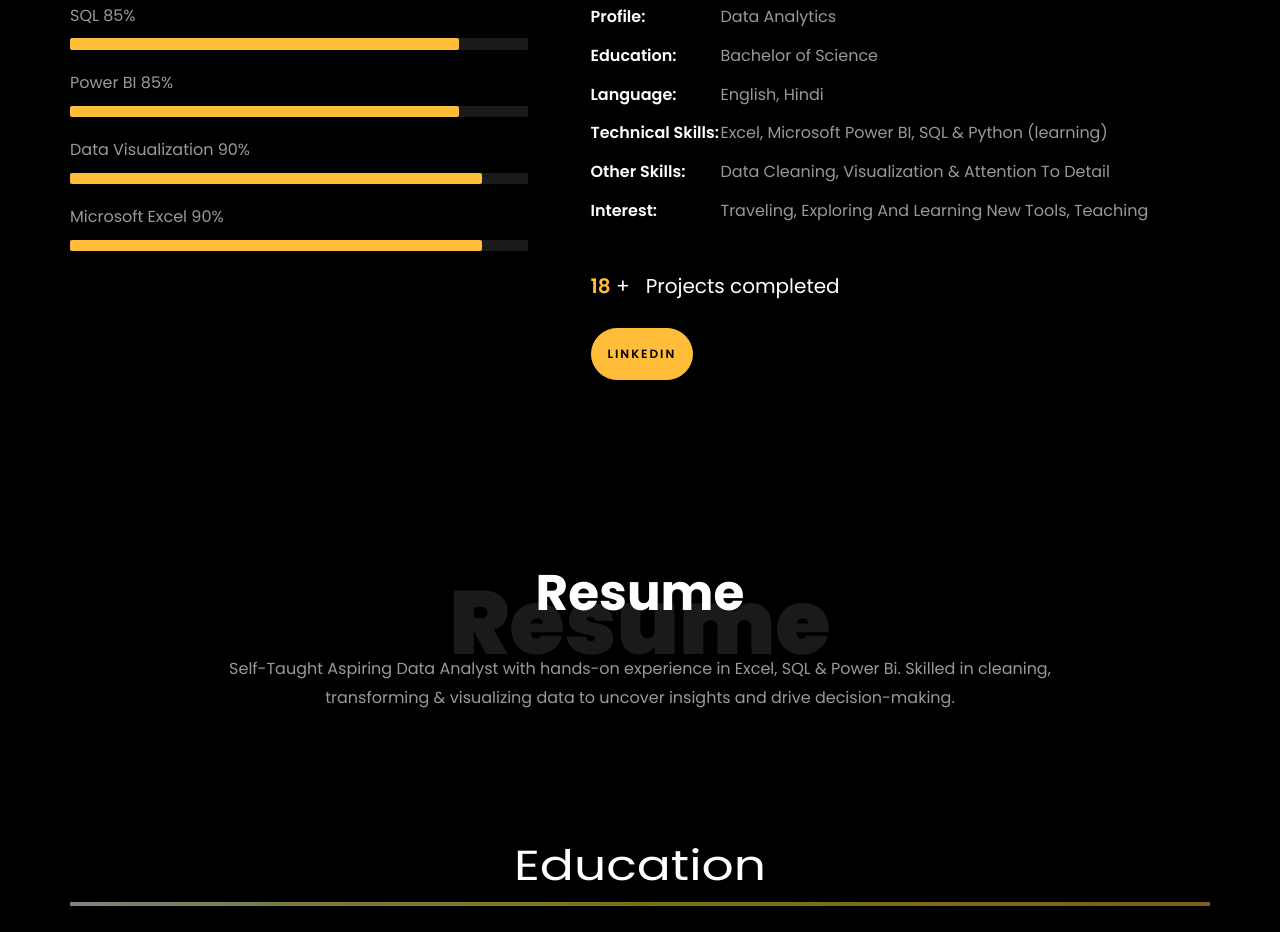
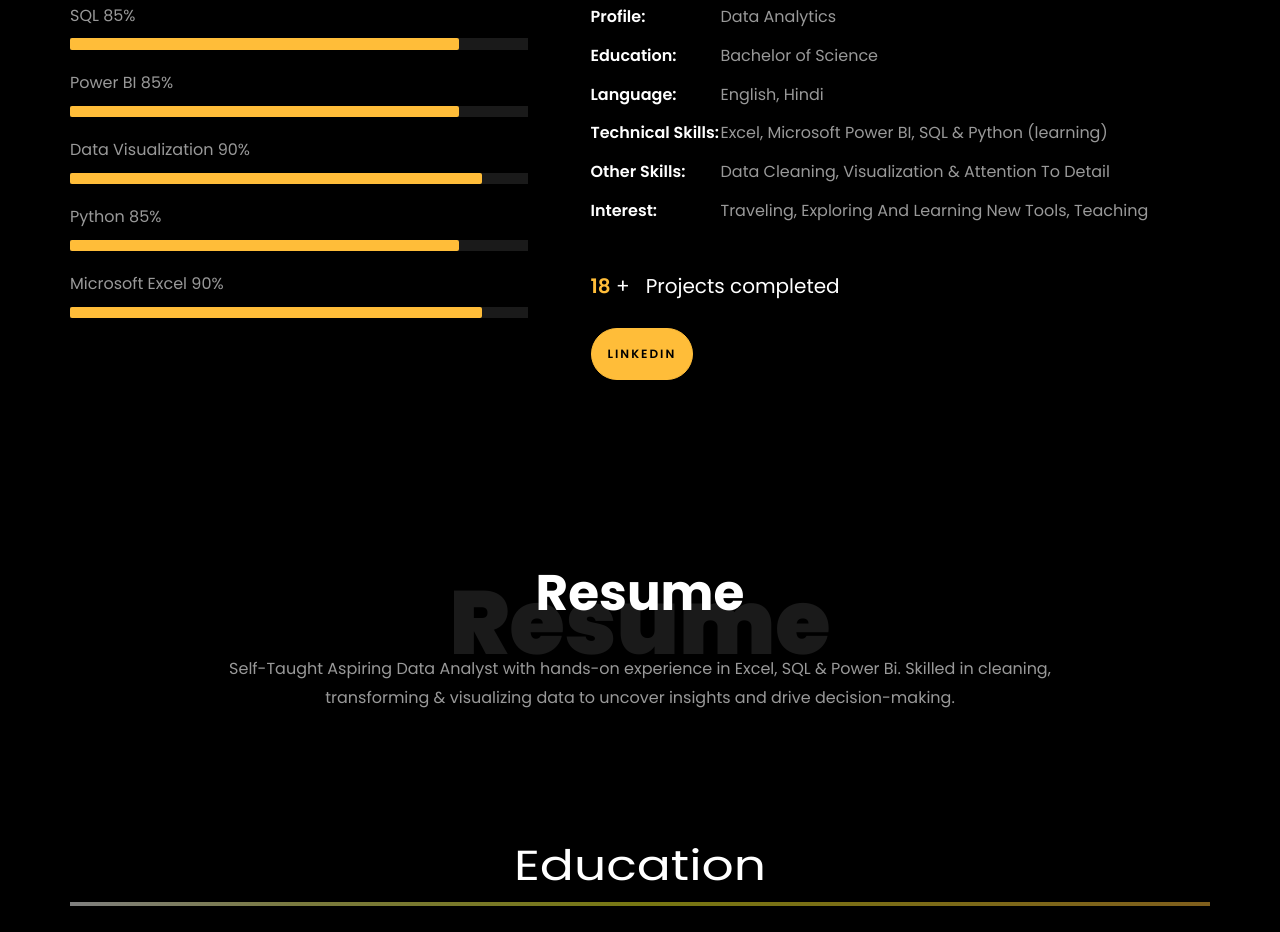
Before and after one commit to Divyanshi-Doser/Data-Analyst-Portfolio.github.io, a plain HTML site: page index.html in a window 1280 px wide. Shown: the part 1142-2074 px from the top of the page. Drawn offline with Linux system fonts and the light colour scheme; files whose address does not match are found by name.

Commit message:
Update index.html

```diff
--- a/index.html
+++ b/index.html
@@ -247,11 +247,11 @@
 											aria-valuemax="100"></div>
 									</div>
 
-									<!-- <span>Statistical Analysis</span> <span class="pull-right">85%</span>
+									<span>Python</span> <span class="pull-right">85%</span>
 									<div class="progress">
 										<div class="progress-bar" role="progressbar" style="width: 85%" aria-valuenow="85" aria-valuemin="0"
 											aria-valuemax="100"></div>
-									</div> -->
+									</div>
 
 									<span>Microsoft Excel</span> <span class="pull-right">90%</span>
 									<div class="progress">
```
